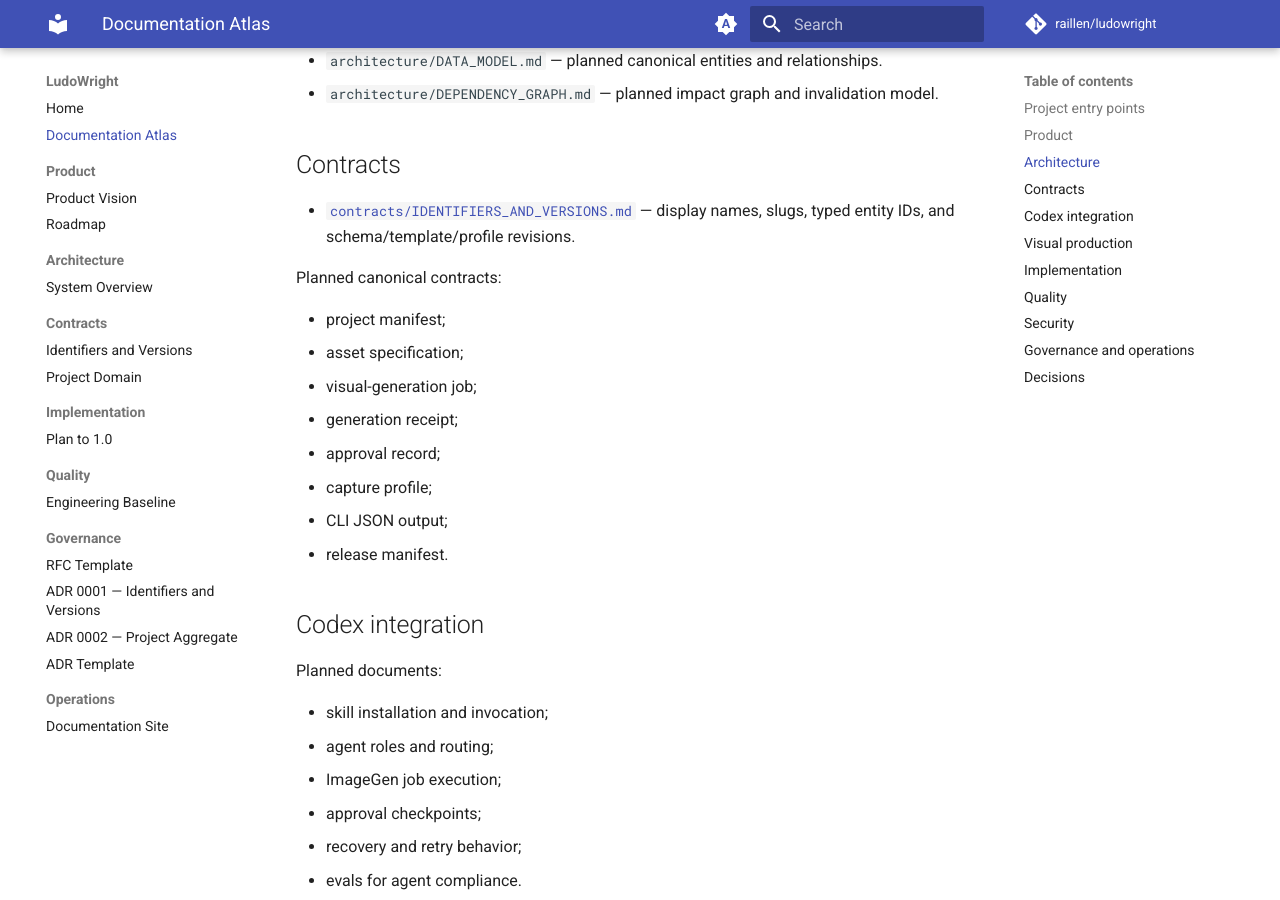
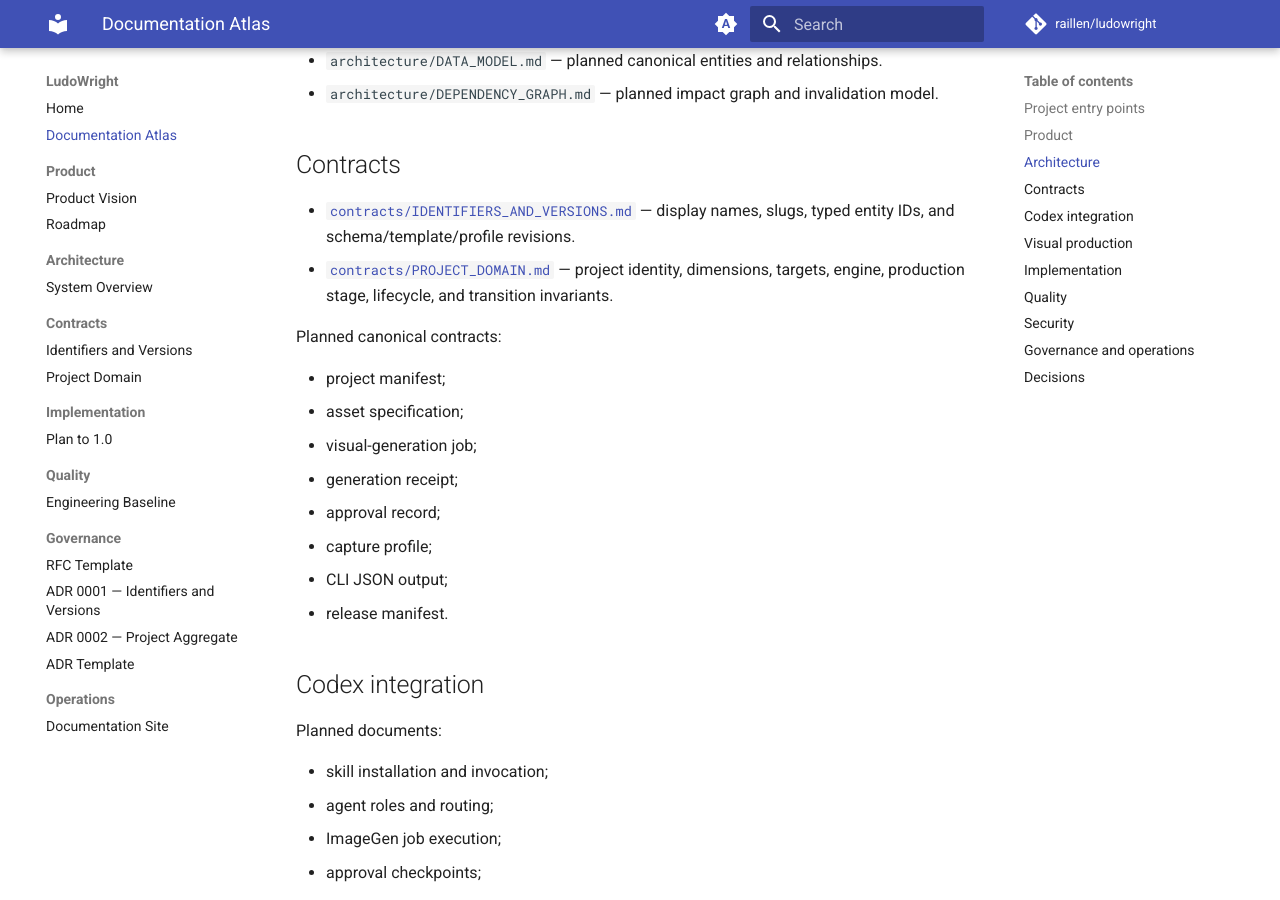
Before and after one commit to raillen/ludowright, an MkDocs documentation site: the page built from docs/ATLAS.md, in a window 1280 px wide and 900 px high, scrolled down 752 px. Built offline with MkDocs 1.6.1 and Material for MkDocs 9.7.7, drawn with Linux system fonts in a browser that asks for light colours; comment, search, counter and statistics services are not loaded; some of the changed text lies outside the part shown.

Commit message:
Index project domain contract and ADR

```diff
--- a/docs/ATLAS.md
+++ b/docs/ATLAS.md
@@ -23,6 +23,7 @@
 ## Contracts
 
 - [`contracts/IDENTIFIERS_AND_VERSIONS.md`](contracts/IDENTIFIERS_AND_VERSIONS.md) — display names, slugs, typed entity IDs, and schema/template/profile revisions.
+- [`contracts/PROJECT_DOMAIN.md`](contracts/PROJECT_DOMAIN.md) — project identity, dimensions, targets, engine, production stage, lifecycle, and transition invariants.
 
 Planned canonical contracts:
 
@@ -112,6 +113,7 @@
 
 ## Decisions
 
+- [`decisions/0002-immutable-project-aggregate.md`](decisions/0002-immutable-project-aggregate.md) — accepted immutable project aggregate and separate stage/lifecycle model.
 - [`decisions/0001-typed-identifiers-and-revision-versions.md`](decisions/0001-typed-identifiers-and-revision-versions.md) — accepted identifier, display-name, slug, and contract-revision architecture.
 - [`decisions/0000-template.md`](decisions/0000-template.md) — canonical Architecture Decision Record template.
 
```
